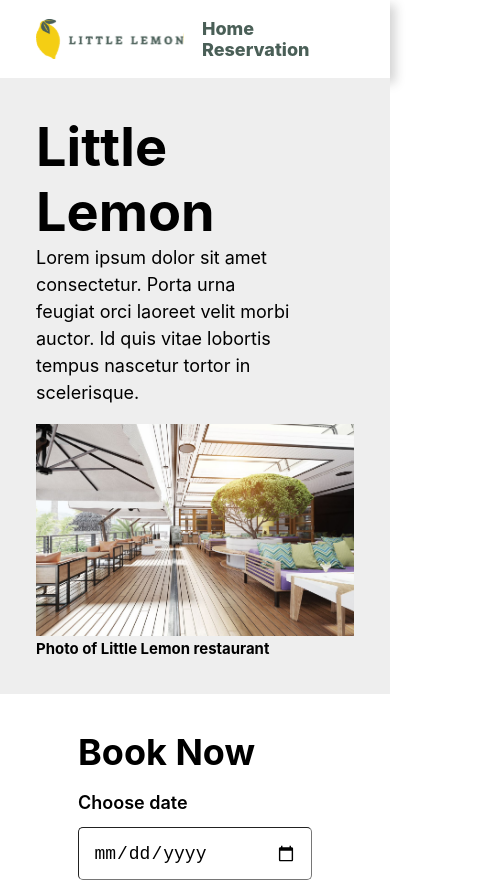
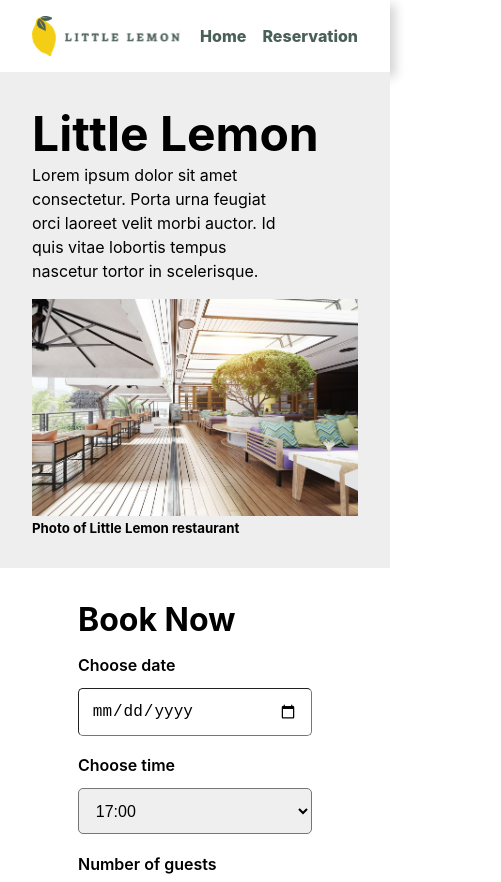
Before and after one commit to Alessia-C/booking-table, a React (Create React App) app: page / in a window 390 px wide. Shown: the top 882 px of the page, 501 px wide, since content can reach past the window. Built offline with nearby package versions, Linux system fonts and the light colour scheme.

Commit message:
fix font size for mobile device

```diff
--- a/src/App.css
+++ b/src/App.css
@@ -37,3 +37,10 @@
 p{
   font-size: 1rem;
 }
+
+@media (max-width: 768px) {
+  html{
+    font-size: 16px;
+  }
+
+}
```
